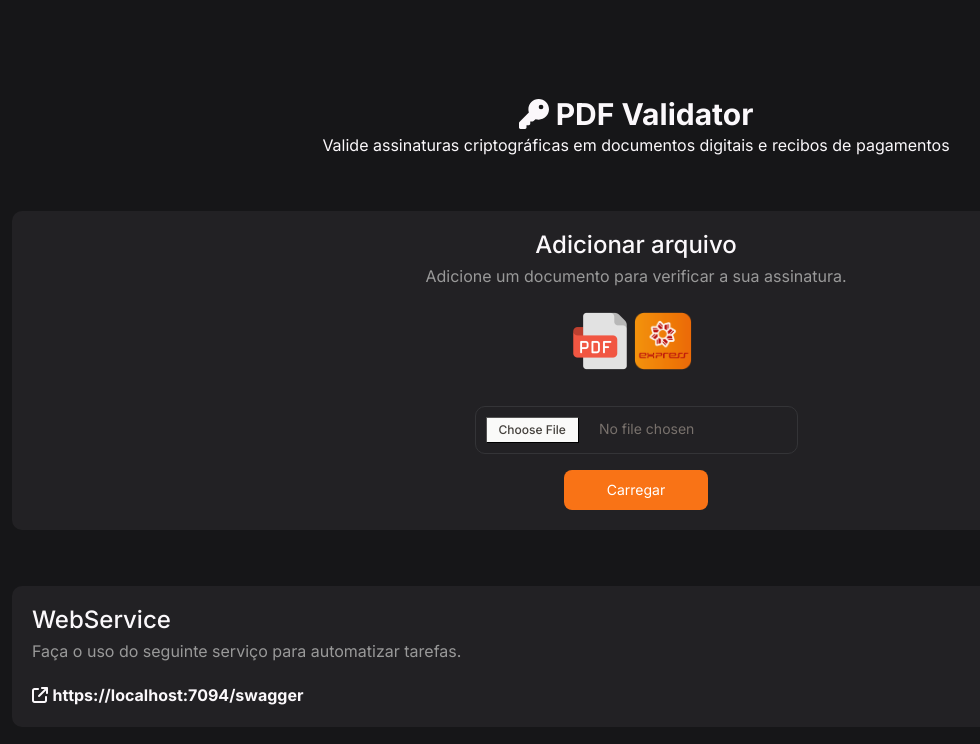
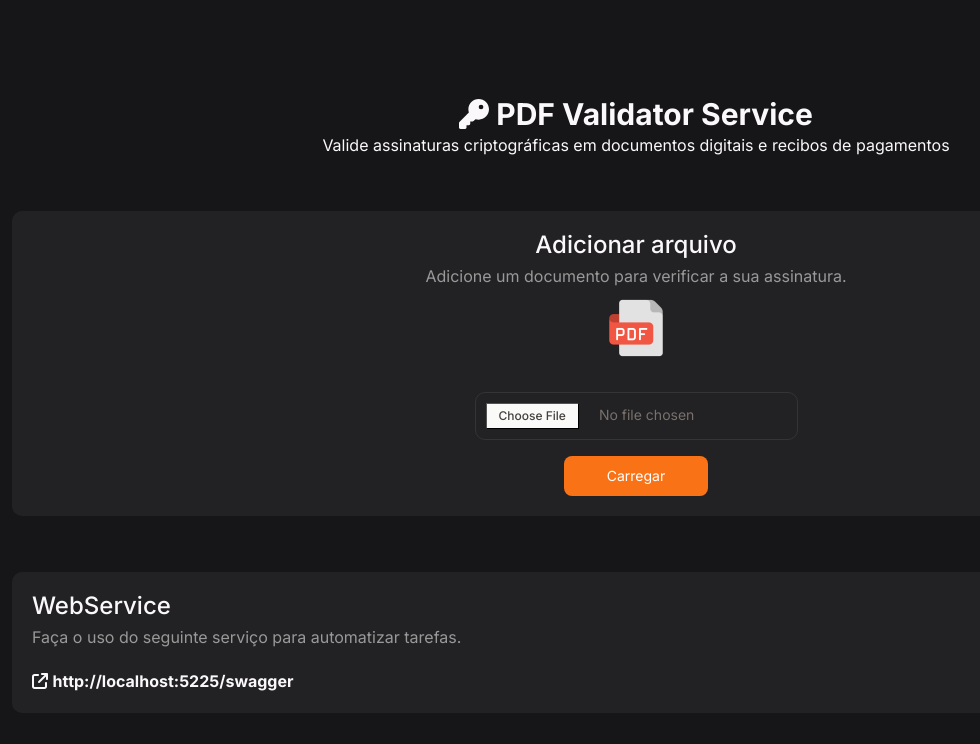
Before and after one commit to hsonhi/recibosmcx, a React (Vite) app: page / in a window 1280 px wide. Shown: the top 744 px of the page, without its empty margins (4-984 px from the left). Built offline with nearby package versions, Linux system fonts and the light colour scheme.

Commit message:
fix: update api response

```diff
--- a/src/App.tsx
+++ b/src/App.tsx
@@ -10,7 +10,7 @@ import {
   faKey,
 } from "@fortawesome/free-solid-svg-icons";
 
-const UPLOAD_ENDPOINT = "https://localhost:7094";
+const UPLOAD_ENDPOINT = "http://localhost:5225";
 
 function DeCryptoReact() {
   const [file, setFile] = useState<any>(null);
@@ -29,25 +29,24 @@ function DeCryptoReact() {
     formData.append("file", file);
 
     const resp = await axios
-      .post(UPLOAD_ENDPOINT + "/decrypto/upload", formData, {
+      .post(UPLOAD_ENDPOINT + "/pdfvalidator/upload", formData, {
         headers: {
           "content-type": "multipart/form-data",
           Authorization: null,
         },
       })
       .then((response) => {
-        setPosts(response.data.pdfSignatureInfo);
+        console.log(response);
+        setPosts(response.data.pdfSigner);
         setSigner(
-          response.data.pdfSignatureInfo.signer
-            ? response.data.pdfSignatureInfo.signer
+          response.data.pdfSigner.signerInfo
+            ? response.data.pdfSigner.signerInfo
             : null
         );
-        setDate(response.data.pdfSignatureInfo.date);
-        setAlgorithm(response.data.pdfSignatureInfo.encryptionAlgorithm);
-        setisFoundVisible(response.data.pdfSignatureInfo.signer ? true : false);
-        setisNotFoundVisible(
-          response.data.pdfSignatureInfo.signer ? false : true
-        );
+        setDate(response.data.pdfSigner.date);
+        setAlgorithm(response.data.pdfSigner.encryptionAlgorithm);
+        setisFoundVisible(response.data.pdfSigner.signerInfo ? true : false);
+        setisNotFoundVisible(response.data.pdfSigner.signerInfo ? false : true);
         setStatus("Não foram encontradas assinaturas");
       })
       .catch((error) => {
@@ -61,7 +60,7 @@ function DeCryptoReact() {
   return (
     <div className="py-24 px-4">
       <h1 className="text-3xl font-bold text-center">
-        <FontAwesomeIcon icon={faKey} /> PDF Validator
+        <FontAwesomeIcon icon={faKey} /> PDF Validator Service
       </h1>
       <h1 className="text-center mt-1">
         Valide assinaturas criptográficas em documentos digitais e recibos de
@@ -75,20 +74,14 @@ function DeCryptoReact() {
           </h1>
           <p className="text-[16px] text-[#999999] font-normal mt-1">
             Adicione um documento para verificar a sua assinatura.
+            <img
+              src={pdfImg}
+              alt="PDF Validator Service"
+              className="mx-auto mt-2"
+              width={64}
+            />
           </p>
         </div>
-
-        <table className="content-center border-1 border-solid w-[95%]">
-          <tr>
-            <td className="text-right float-right">
-              <img src={pdfImg} width={64} />
-            </td>
-            <td>
-              <img src={webserviceImg} width={58} />
-            </td>
-          </tr>
-        </table>
-
         <div className="overflow-x-auto">
           {isNotFoundVisible ? (
             <div className="mt-3 relative border p-[10px] rounded-[10px] cursor-pointer transition-all border-[#343437] hover:bg-[#3d3d41]">
```
